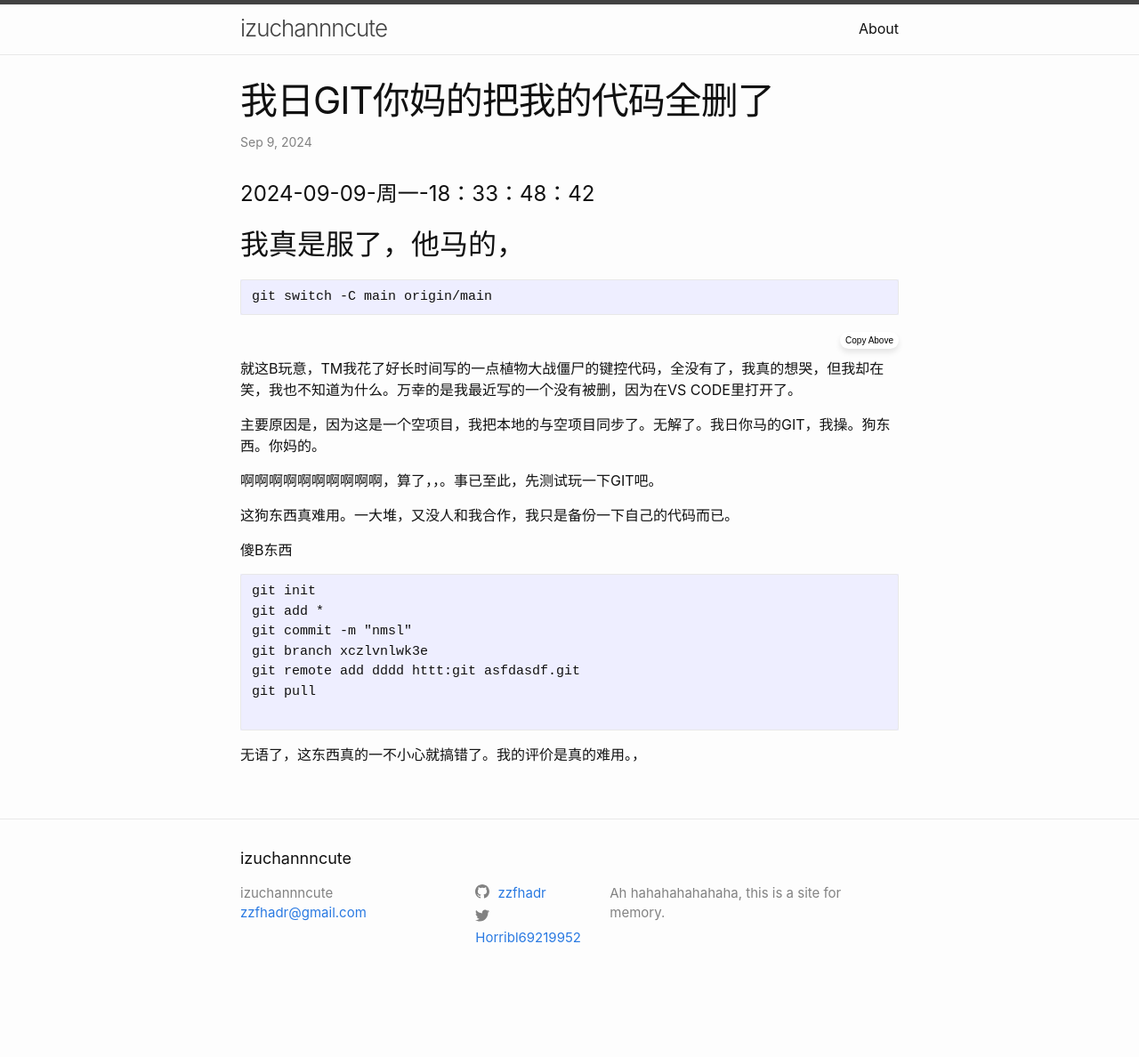
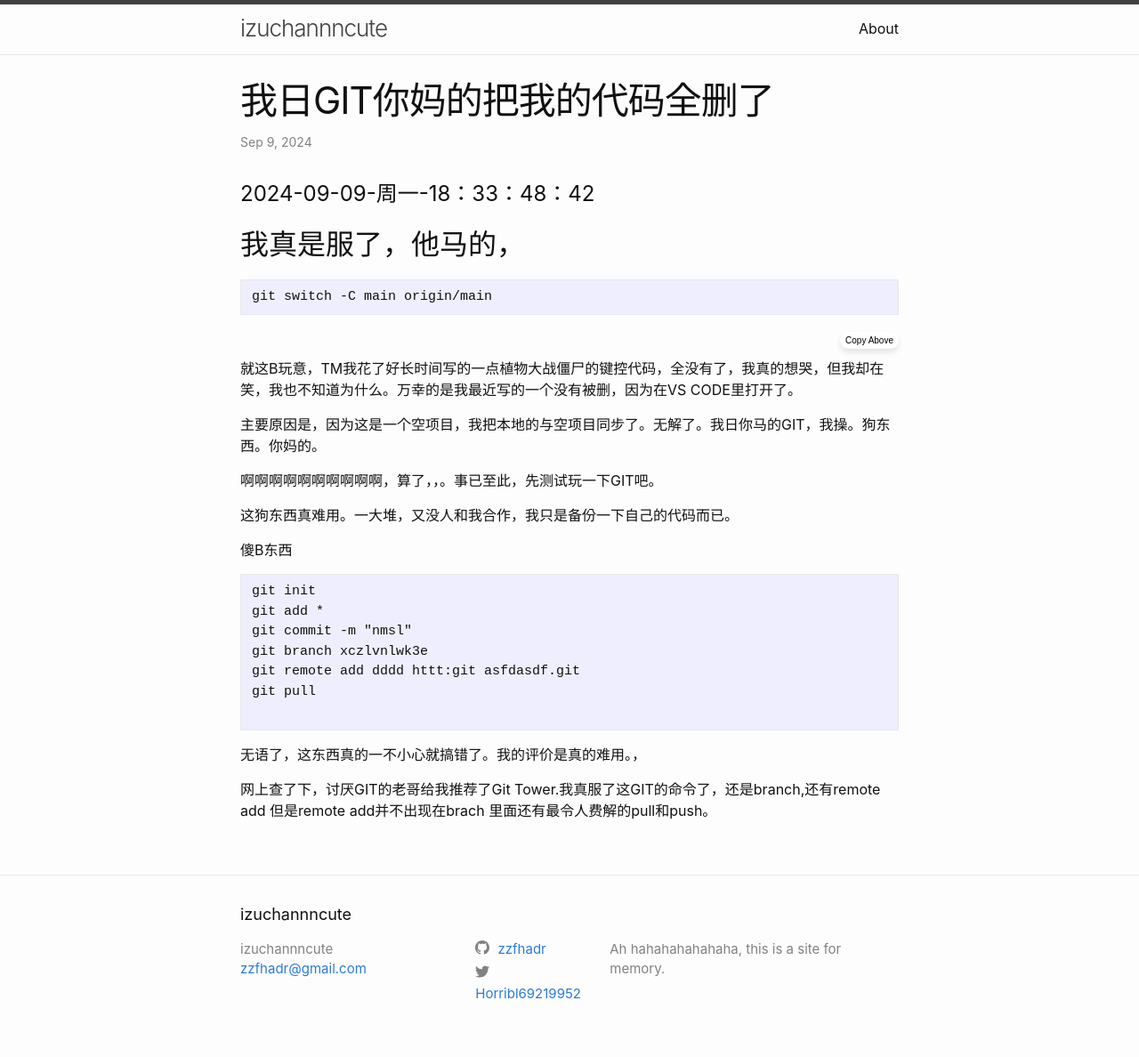
Before and after one commit to zzfhadr/izuchannn.github.io, a Jekyll site: the page built from _posts/2024-09-09-周一-18：33：48：42-我日GIT你妈的把我的代码全删了.md, in a window 1280 px wide. Shown: the whole page at 89% size. Built offline with Jekyll 4.4.1, drawn with Linux system fonts in a browser that asks for light colours; before the commit the page ends 1125 px from its top, so only the background shows below that.

Commit message:
autobatscriptdoupdateforme

````diff
--- a/_posts/2024-09-09-周一-18：33：48：42-我日GIT你妈的把我的代码全删了.md
+++ b/_posts/2024-09-09-周一-18：33：48：42-我日GIT你妈的把我的代码全删了.md
@@ -33,3 +33,5 @@ git pull
 ```
 
 无语了，这东西真的一不小心就搞错了。我的评价是真的难用。，
+
+网上查了下，讨厌GIT的老哥给我推荐了Git Tower.我真服了这GIT的命令了，还是branch,还有remote add 但是remote add并不出现在brach 里面还有最令人费解的pull和push。
````
